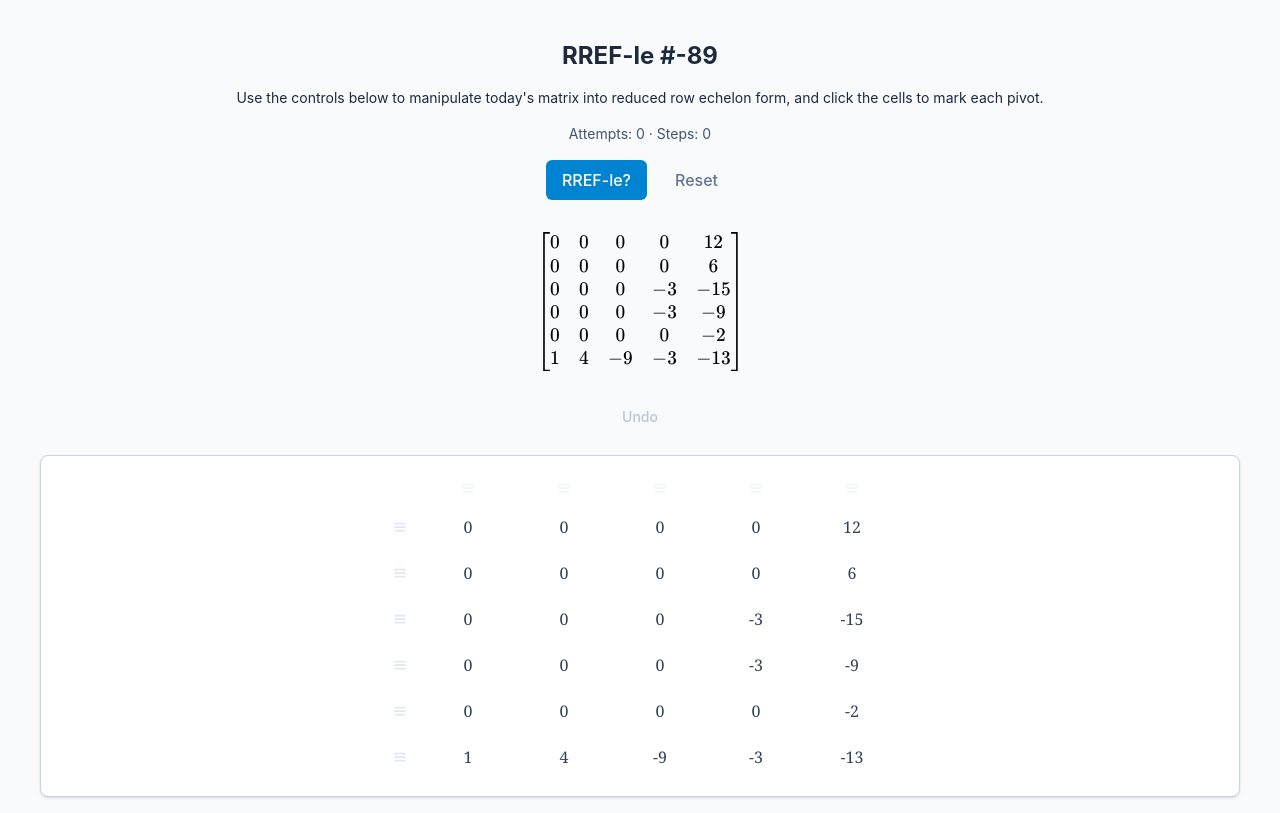
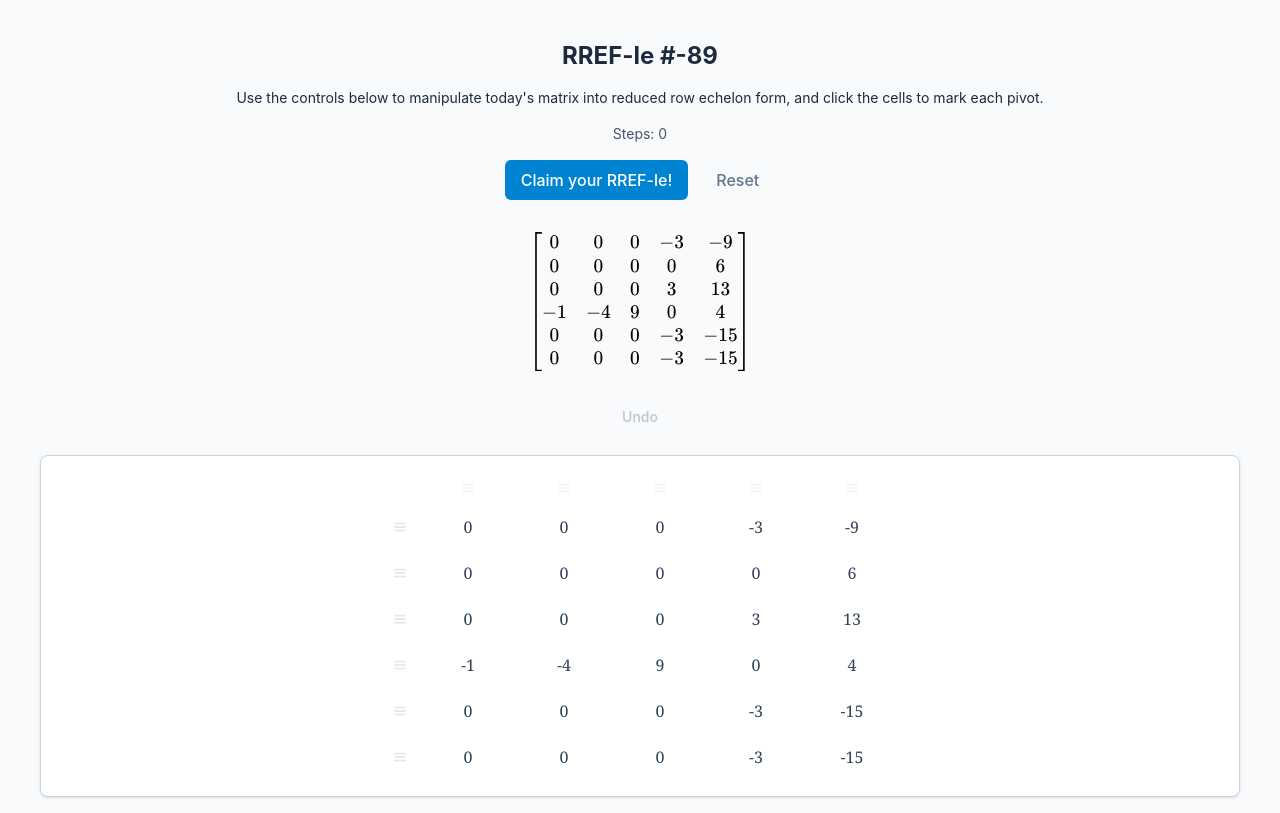
Before and after one commit to StevenClontz/matrix-vibes, a SvelteKit app: page /rrefle in a window 1280 px wide. Built offline with nearby package versions, Linux system fonts and the light colour scheme; a web font is replaced by a local one.

Commit message:
few more tweaks

```diff
--- a/src/lib/matrix.ts
+++ b/src/lib/matrix.ts
@@ -348,7 +348,7 @@ const RREFLE_COLS = 5;
 const RREFLE_RANK = 3;
 const RREFLE_RANDOM_MATRIX_MAX_ABS_VALUE = 9; // matches SKILL_TEST_RANDOM_MATRIX_MAX_ABS_VALUE
 const RREFLE_ROW_OP_MAX_ABS_SCALAR = 3; // matches SKILL_TEST_ROW_OP_MAX_ABS_SCALAR
-const RREFLE_ROW_OPS = 20;
+const RREFLE_ROW_OPS = 30;
 
 /** Deterministic 6x5, rank-3 RREF matrix scrambled by exactly 10 row ops, seeded by id. */
 export function generateRrefleMatrix(id: number): Matrix {
@@ -367,7 +367,7 @@ export function generateRrefleMatrix(id: number): Matrix {
 	return matrix;
 }
 
-/** Wordle-style result grid: one line per pivot row, 🟩 pivot / ⬜ zero / 🟨 other.
+/** Wordle-style result grid: one line per pivot row, 🟩 pivot / 🟨 zero / ⬜ other.
  *  Only meaningful once isRref(matrix) is true. */
 export function rrefleEmojiGrid(matrix: Matrix): string {
 	const pivots = pivotCellKeys(matrix);
@@ -375,7 +375,7 @@ export function rrefleEmojiGrid(matrix: Matrix): string {
 	matrix.forEach((row, i) => {
 		if (!row.some((_, j) => pivots.has(cellKey(i, j)))) return;
 		lines.push(
-			row.map((v, j) => (pivots.has(cellKey(i, j)) ? '🟩' : v.equals(0) ? '⬜' : '🟨')).join('')
+			row.map((v, j) => (pivots.has(cellKey(i, j)) ? '🟩' : v.equals(0) ? '🟨' : '⬜')).join('')
 		);
 	});
 	return lines.join('\n');
@@ -383,7 +383,7 @@ export function rrefleEmojiGrid(matrix: Matrix): string {
 
 /** Shareable Wordle-style summary of a completed rrefle. */
 export function rrefleShareText(id: number, matrix: Matrix): string {
-	return `RREF-le #${id}\n\n${rrefleEmojiGrid(matrix)}`;
+	return `RREF-le #${id}\n\n${rrefleEmojiGrid(matrix)}\n\nmatrix.clontz.org/rrefle`;
 }
 
 export function describeSwapCols(c1: number, c2: number): string {
--- a/src/routes/rrefle/+page.svelte
+++ b/src/routes/rrefle/+page.svelte
@@ -20,7 +20,6 @@
 	let matrix: Matrix = $state(freshMatrix());
 	let markedCells: Set<string> = $state(new Set());
 	let steps = $state(0);
-	let attempts = $state(0);
 	let claimResult = $state<'success' | null>(null);
 	let alertTitle: string | null = $state(null);
 	let alertMessage: string | null = $state(null);
@@ -47,11 +46,20 @@
 		setTimeout(() => (shareFeedback = null), 2000);
 	}
 
+	async function handleCopy() {
+		try {
+			await navigator.clipboard.writeText(shareText);
+			shareFeedback = 'Copied to clipboard!';
+		} catch {
+			shareFeedback = 'Could not copy — please copy manually.';
+		}
+		setTimeout(() => (shareFeedback = null), 2000);
+	}
+
 	function claimFinished() {
 		const truePivots = pivotCellKeys(matrix);
 		const pivotsMatch =
 			truePivots.size === markedCells.size && [...truePivots].every((k) => markedCells.has(k));
-		attempts += 1;
 		if (isRref(matrix) && pivotsMatch) {
 			claimResult = 'success';
 			return;
@@ -65,7 +73,6 @@
 		matrix = freshMatrix();
 		markedCells = new Set();
 		steps = 0;
-		attempts = 0;
 		claimResult = null;
 		showResetConfirm = false;
 	}
@@ -75,14 +82,24 @@
 	<h1 class="text-2xl font-bold text-slate-800">RREF-le #{id}</h1>
 	{#if claimResult === 'success'}
 		<h2 class="text-xl font-bold text-sky-700">RREF Found! 🎉</h2>
-		<p class="text-sm text-slate-600">Attempts: {attempts} · Steps: {steps}</p>
-		<pre class="whitespace-pre text-center text-2xl leading-tight">{shareText}</pre>
+		<p class="text-sm text-slate-600">Steps: {steps}</p>
+		<textarea
+			readonly
+			onclick={(e) => e.currentTarget.select()}
+			class="text-lg w-80 h-54 border-slate-500 border rounded-sm p-2">{shareText}</textarea
+		>
 		<div class="flex items-center gap-3">
 			<button
 				onclick={handleShare}
 				class="rounded-md bg-emerald-600 px-4 py-1.5 font-medium text-white transition-colors hover:bg-emerald-700"
 			>
 				Share Results
+			</button>
+			<button
+				onclick={handleCopy}
+				class="rounded-md bg-sky-600 px-4 py-1.5 font-medium text-white transition-colors hover:bg-sky-700"
+			>
+				Copy Results
 			</button>
 			<button
 				onclick={() => (showResetConfirm = true)}
@@ -99,17 +116,17 @@
 			Use the controls below to manipulate today's matrix into reduced row echelon form, and
 			click the cells to mark each pivot.
 		</p>
-		<p class="text-sm text-slate-600">Attempts: {attempts} · Steps: {steps}</p>
+		<p class="text-sm text-slate-600">Steps: {steps}</p>
 		<div class="flex items-center gap-3">
 			<button
 				onclick={claimFinished}
-				class="rounded-md bg-sky-600 px-4 py-2 font-medium text-white transition-colors hover:bg-sky-700"
+				class="cursor-pointer rounded-md bg-sky-600 px-4 py-2 font-medium text-white transition-colors hover:bg-sky-700"
 			>
-				RREF-le?
+				Claim your RREF-le!
 			</button>
 			<button
 				onclick={() => (showResetConfirm = true)}
-				class="rounded-md px-4 py-2 font-medium text-slate-500 transition-colors hover:bg-slate-200"
+				class="cursor-pointer rounded-md px-4 py-2 font-medium text-slate-500 transition-colors hover:bg-slate-200"
 			>
 				Reset
 			</button>
@@ -130,8 +147,8 @@
 
 {#if showResetConfirm}
 	<ConfirmModal
-		title="Reset attempt?"
-		message="This will discard your current progress on today's Rrefle. This can't be undone."
+		title="Reset this puzzle?"
+		message="This will discard your current progress on today's RREF-le. This can't be undone."
 		confirmLabel="Reset"
 		oncancel={() => (showResetConfirm = false)}
 		onconfirm={handleReset}
```
